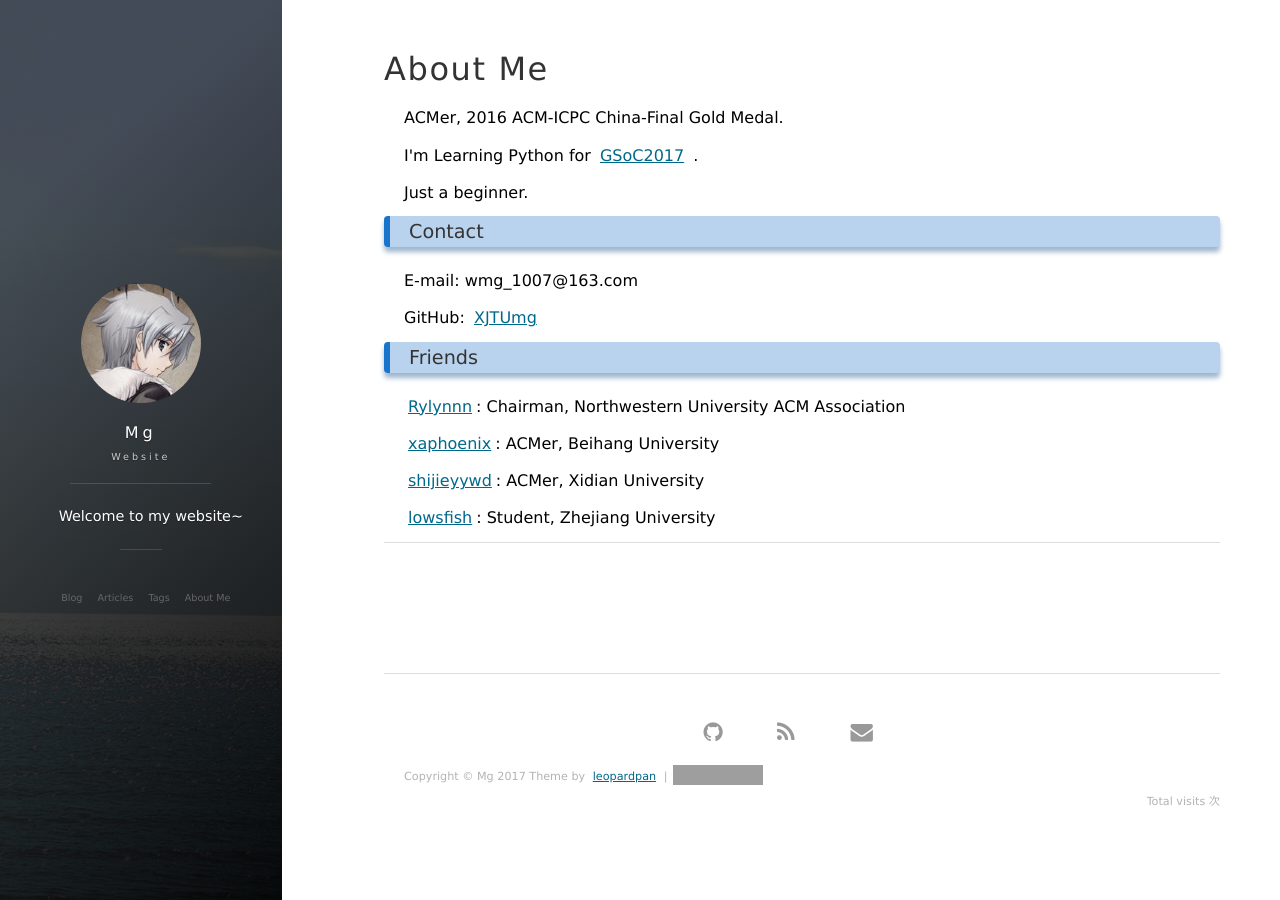
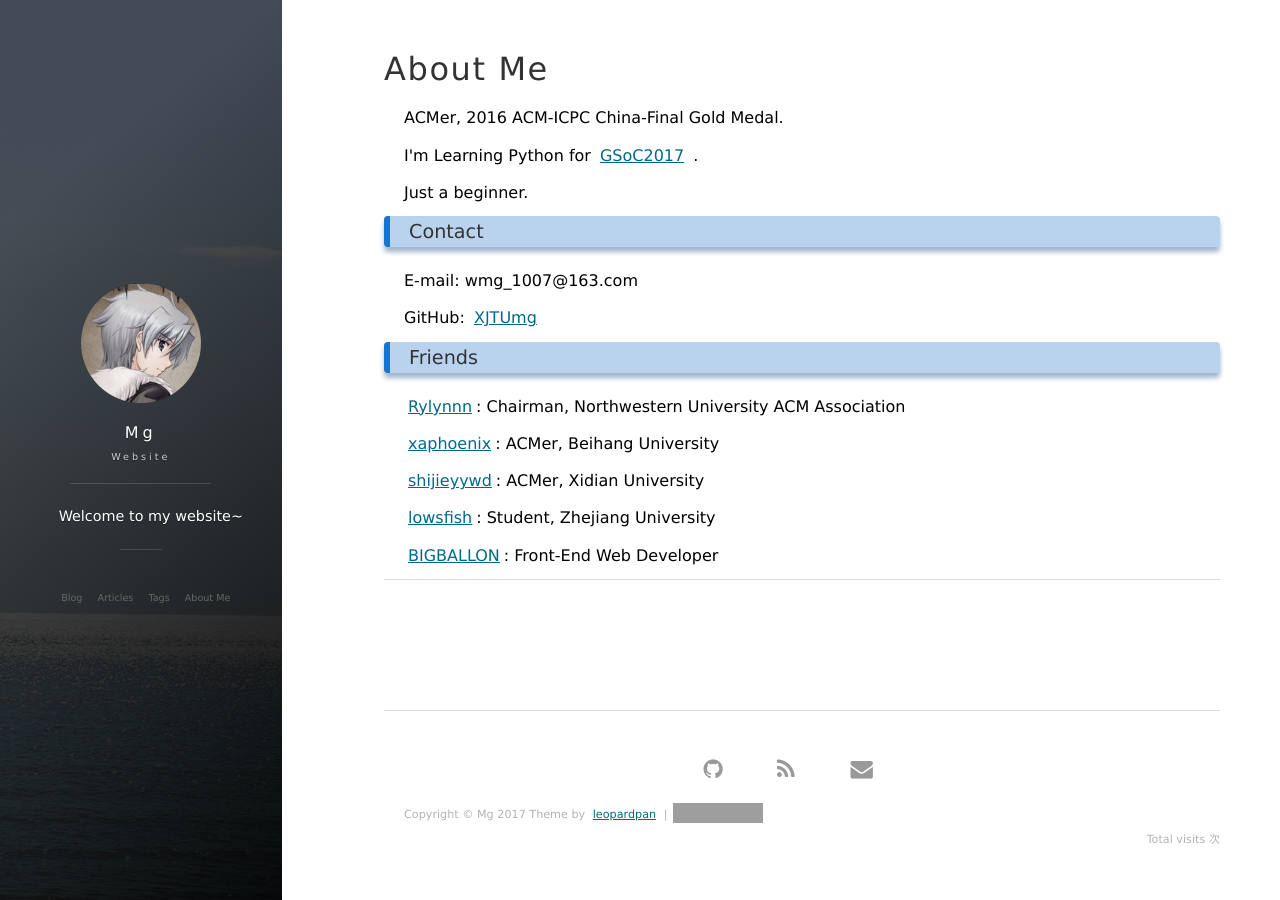
Before and after one commit to XJTUmg/XJTUmg.github.io, a Jekyll site: the page built from about.md, in a window 1280 px wide. Built offline with Jekyll 4.4.1, drawn with Linux system fonts in a browser that asks for light colours; nearby versions of some CDN libraries; comment, search, counter and statistics services are not loaded; grey boxes are pictures that could not be loaded.

Commit message:
Update about.md

```diff
--- a/about.md
+++ b/about.md
@@ -29,4 +29,6 @@ GitHub: <a target="_blank" href="https://github.com/XJTUmg/"> XJTUmg</a>
 <p>
 <a target="_blank" href="http://lowsfish.com/"> lowsfish</a>: Student, Zhejiang University
 <p>
+<a target="_blank" href="http://bigballon.github.io"> BIGBALLON</a>: Front-End Web Developer
+<p>
 {% include comments.html %}
```
